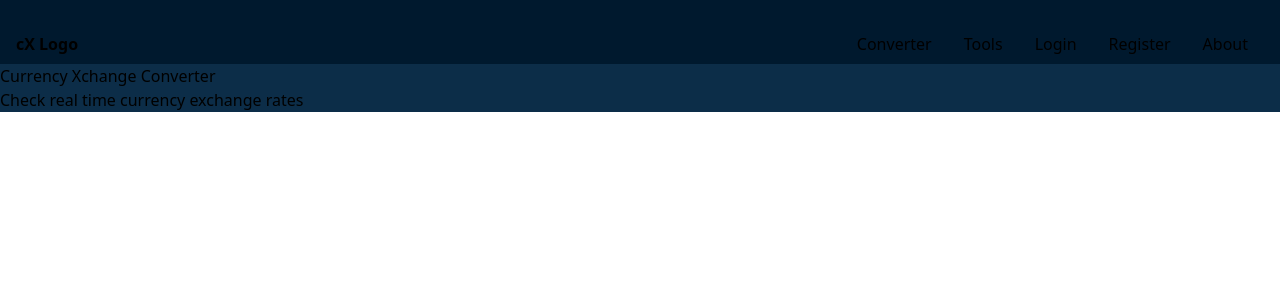
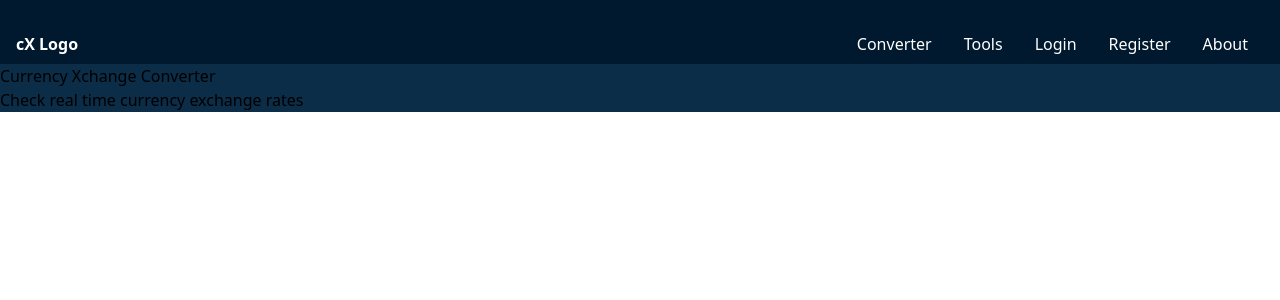
Before and after one commit to shirosensei/CurrencyXchange, a React (Vite) app in the folder frontend/: page / in a window 1280 px wide. Shown: the top 300 px of the page. Built offline with nearby package versions, Linux system fonts and the light colour scheme.

Commit message:
refactor: move useEffect and state of currency API to a new component

```diff
--- a/frontend/src/App.jsx
+++ b/frontend/src/App.jsx
@@ -1,5 +1,4 @@
-import { useState, useEffect } from 'react';
-import axios from 'axios';
+import { useState } from 'react';
 import './assets/css/App.css';
 import { FontAwesomeIcon } from '@fortawesome/react-fontawesome';
 import { faBars, faXmark } from '@fortawesome/free-solid-svg-icons';
@@ -15,39 +14,13 @@ function App() {
   }
 
 
-  // const [value, setValue] = useState('')
-  // const [rates, setRates] = useState({})
-  // const [currency, setCurrency] = useState(null)
-
-  // useEffect(() => {
-  //   console.log('effect run, currency is now', currency)
-
-  //   // skip if currency is not defined
-  //   if (currency) {
-  //     console.log('fetching exchange rates.')
-  //     axios
-  //       .get(`https://open.er-api.com/v6/latest/${currency}`)
-  //       .then(response => {
-  //         setRates(response.data.rates)
-  //       })
-  //   }
-  // }, [currency])
-
-  // const handleChange = (event) => {
-  //   setValue(event.target.value)
-  // }
-
-  // const onSearch = (event) => {
-  //   event.preventDefault()
-  //   setCurrency(value)
-  // }
 
 
   return (
     // <div>
 
       <>
-      <header className="fixed top-0 left-0 right-0 w-full bg-primary-light flex justify-between items-center  p-4 text-customText-primary z-10">
+      <header className="fixed top-0 left-0 right-0 w-full bg-primary-light flex justify-between items-center  p-4 text-text-primary z-10">
 
         <div className='font-bold lg:'>
           <h1 className="">cX Logo</h1>
@@ -65,7 +38,7 @@ function App() {
               <Link to="/help" onClick={() => handleNavClose(false)}>Converter</Link>
             </li>
 
-            <li className='p-4 lg:p-0 hover:bg-disabled hover:text-customText-dark'>
+            <li className='p-4 lg:p-0 hover:bg-disabled hover:text-text-dark'>
               <Link to="/contact" onClick={() => handleNavClose(false)}>
                 Tools
               </Link>
```
